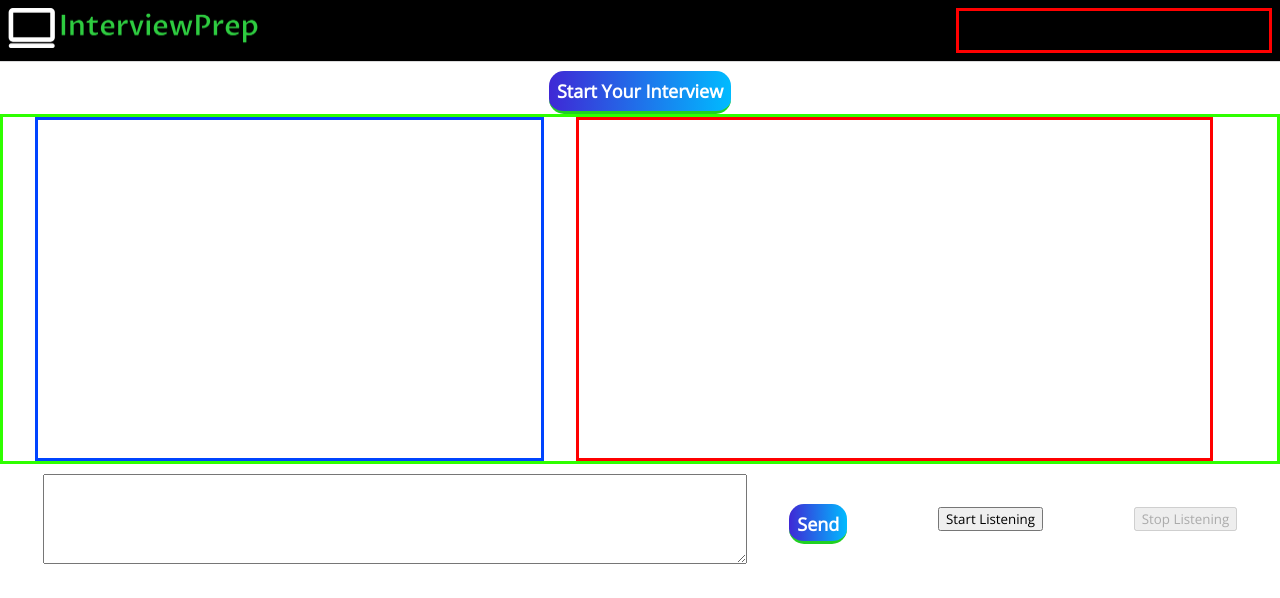
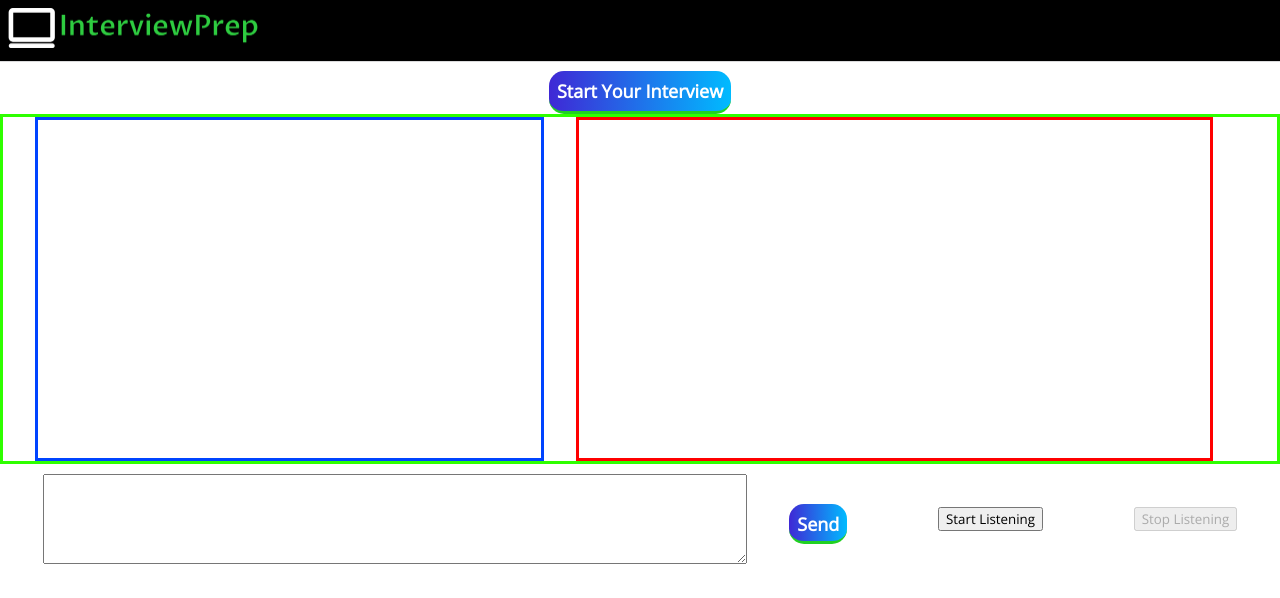
Before and after one commit to venkat88676/InterviewIQ, a React (Create React App) app in the folder frontend/: page / in a window 1280 px wide. Shown: the top 598 px of the page. Built offline with nearby package versions, Linux system fonts and the light colour scheme.

Commit message:
working on feedback

```diff
--- a/frontend/src/App.css
+++ b/frontend/src/App.css
@@ -19,7 +19,7 @@
 #navMenu{
     /* color: rgb(53, 227, 53); */
     display: flex;;
-    border: solid red;
+    /* border: solid red; */
     width: 25%;
     justify-content: space-evenly;
     align-items: center;
```
